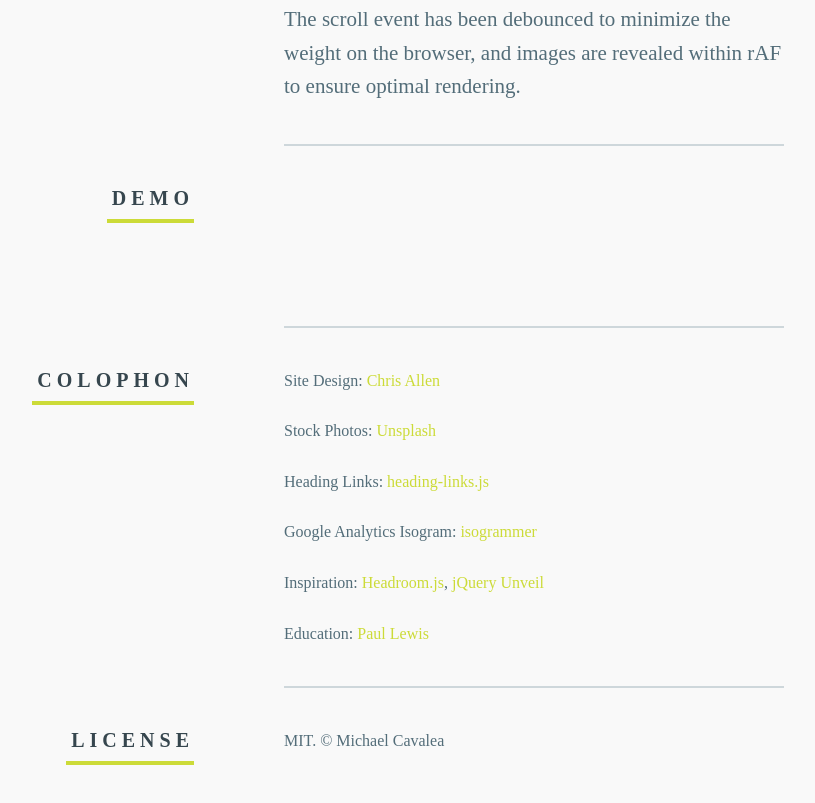
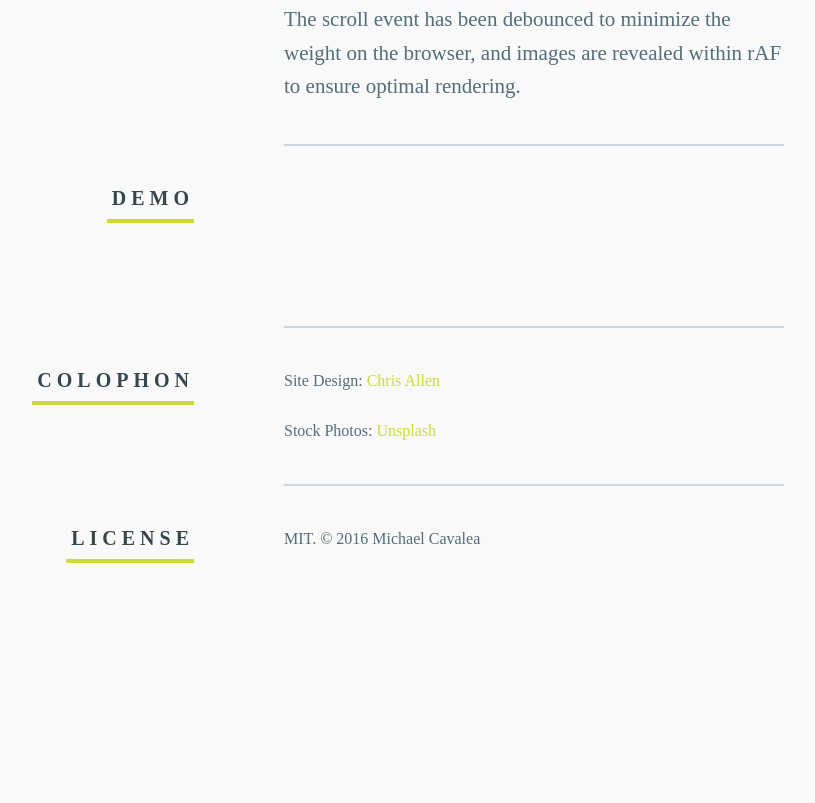
Before and after one commit to callmecavs/layzr.js, a website: page src/html/index.html in a window 1280 px wide. Shown: the part 794-1597 px from the top of the page, without its empty margins (231-1046 px from the left). After the commit the page ends 1550 px from the top, so only its background shows below. Drawn offline with nearby package versions, Linux system fonts and the light colour scheme; files that its build step writes are made by us from their sources; files whose address does not match are found by name.

Commit message:
update colophon and license

```diff
--- a/src/html/index.html
+++ b/src/html/index.html
@@ -74,10 +74,6 @@
 
         <p>Site Design: <a href="//dribbble.com/cp_allen" target="_blank">Chris Allen</a></p>
         <p>Stock Photos: <a href="//unsplash.com/" target="_blank">Unsplash</a></p>
-        <p>Heading Links: <a href="//github.com/callmecavs/heading-links.js" target="_blank">heading-links.js</a>
-        <p>Google Analytics Isogram: <a href="//isogrammer.com/" target="_blank">isogrammer</a></p>
-        <p>Inspiration: <a href="//wicky.nillia.ms/headroom.js/" target="_blank">Headroom.js</a>, <a href="//luis-almeida.github.io/unveil/" target="_blank">jQuery Unveil</a>
-        <p>Education: <a href="//www.html5rocks.com/en/tutorials/speed/animations/" target="_blank">Paul Lewis</a></p>
       </section>
 
       <hr class="section-rule">
@@ -85,7 +81,7 @@
       <section class="doc-block">
         <h2 class="doc-block-heading">License</h2>
 
-        <p>MIT. &copy; Michael Cavalea</p>
+        <p>MIT. &copy; 2016 Michael Cavalea</p>
       </section>
 
     </div><!-- END wrapper -->
```
Also changed, not shown: index.html (+1 -1 lines).
